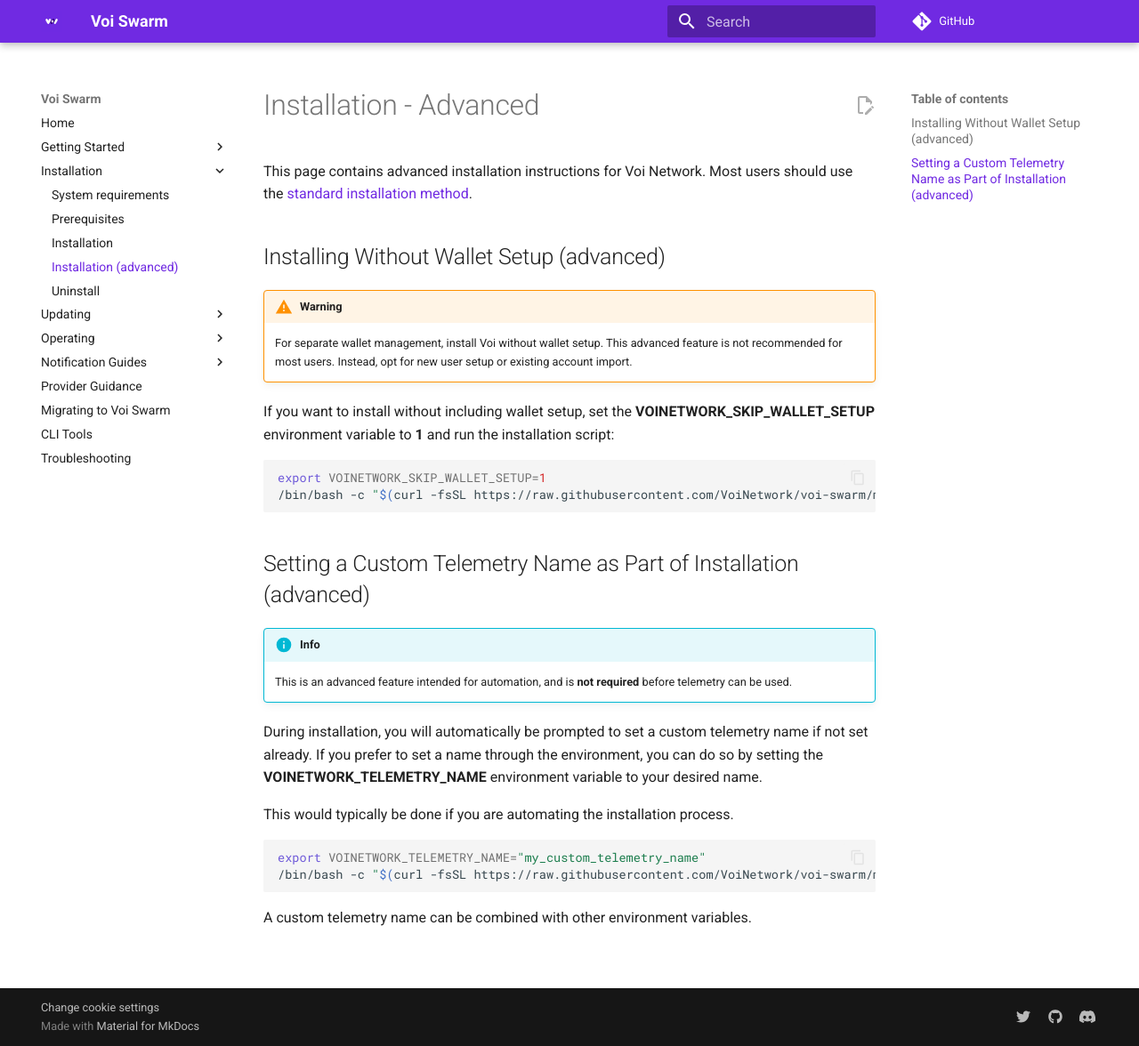
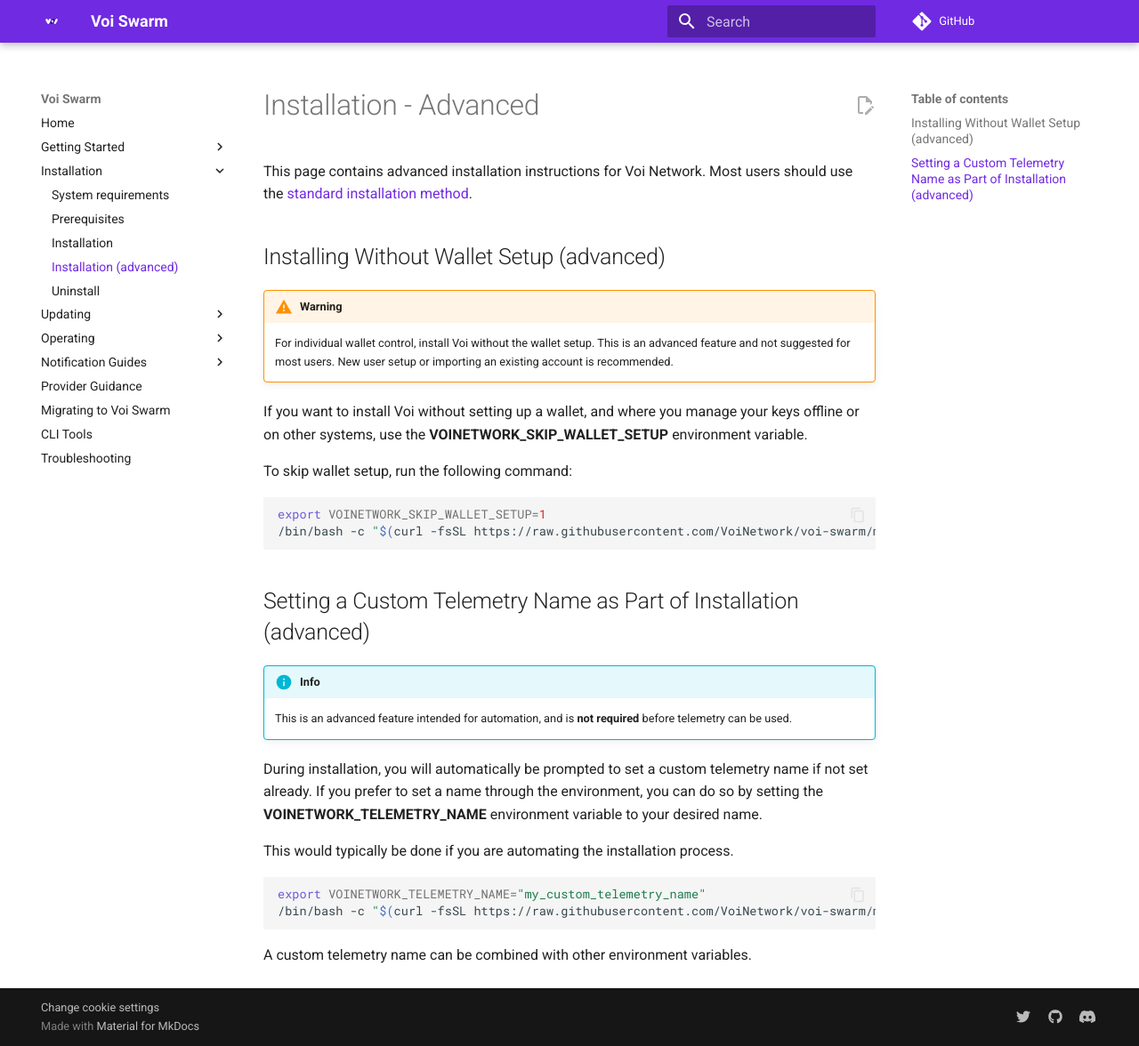
Before and after one commit to VoiNetwork/voi-swarm, an MkDocs documentation site: the page built from docs/installation/installation-advanced.md, in a window 1280 px wide and 1176 px high. Shown: the whole window at 89% size. Built offline with MkDocs 1.6.1 and Material for MkDocs 9.7.7, drawn with Linux system fonts in a browser that asks for light colours; comment, search, counter and statistics services are not loaded.

Commit message:
Make language more succinct on skipping wallet setup

````diff
--- a/docs/installation/installation-advanced.md
+++ b/docs/installation/installation-advanced.md
@@ -6,12 +6,15 @@
 ## Installing Without Wallet Setup (advanced)
 
 !!! warning
-    For separate wallet management, install Voi without wallet setup.
-    This advanced feature is not recommended for most users.
-    Instead, opt for new user setup or existing account import.
+    For individual wallet control, install Voi without the wallet setup.
+    This is an advanced feature and not suggested for most users.
+    New user setup or importing an existing account is recommended.
 
-If you want to install without including wallet setup, set the **VOINETWORK_SKIP_WALLET_SETUP** environment variable to
-**1** and run the installation script:
+If you want
+to install Voi without setting up a wallet, and where you manage your keys offline or on
+other systems, use the **VOINETWORK_SKIP_WALLET_SETUP** environment variable.
+
+To skip wallet setup, run the following command:
 
 ```bash
 export VOINETWORK_SKIP_WALLET_SETUP=1
````
